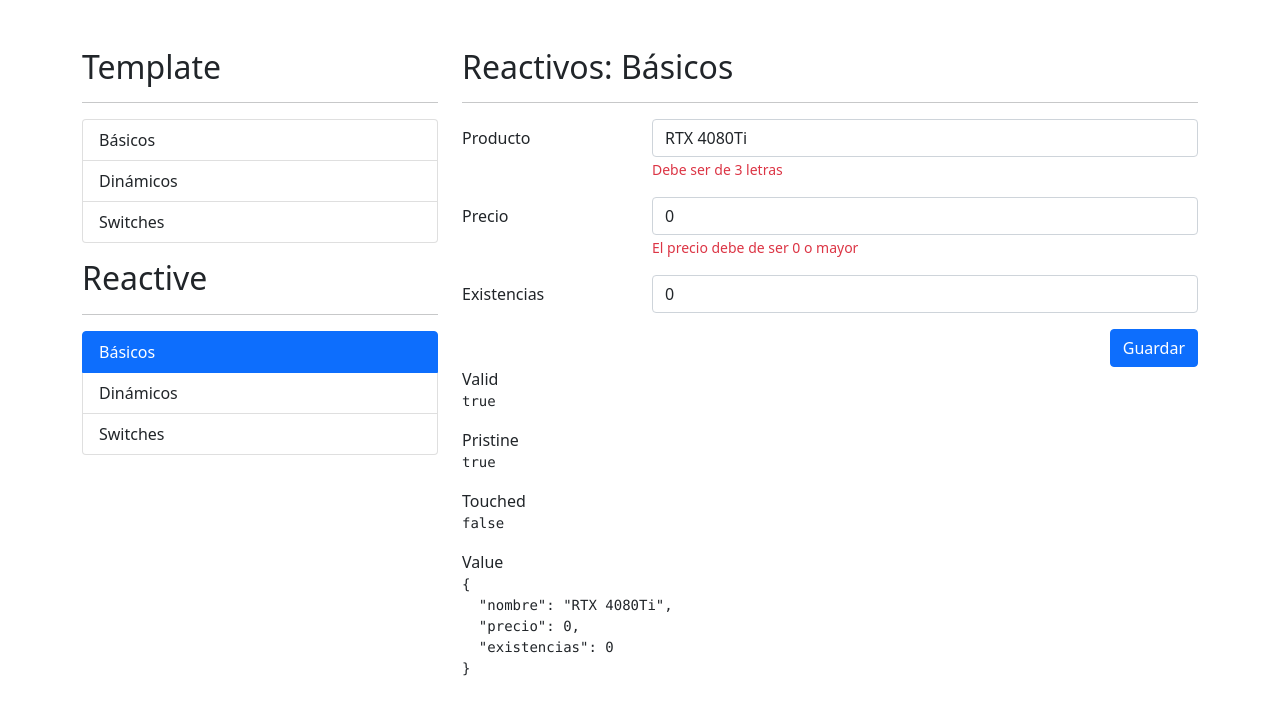
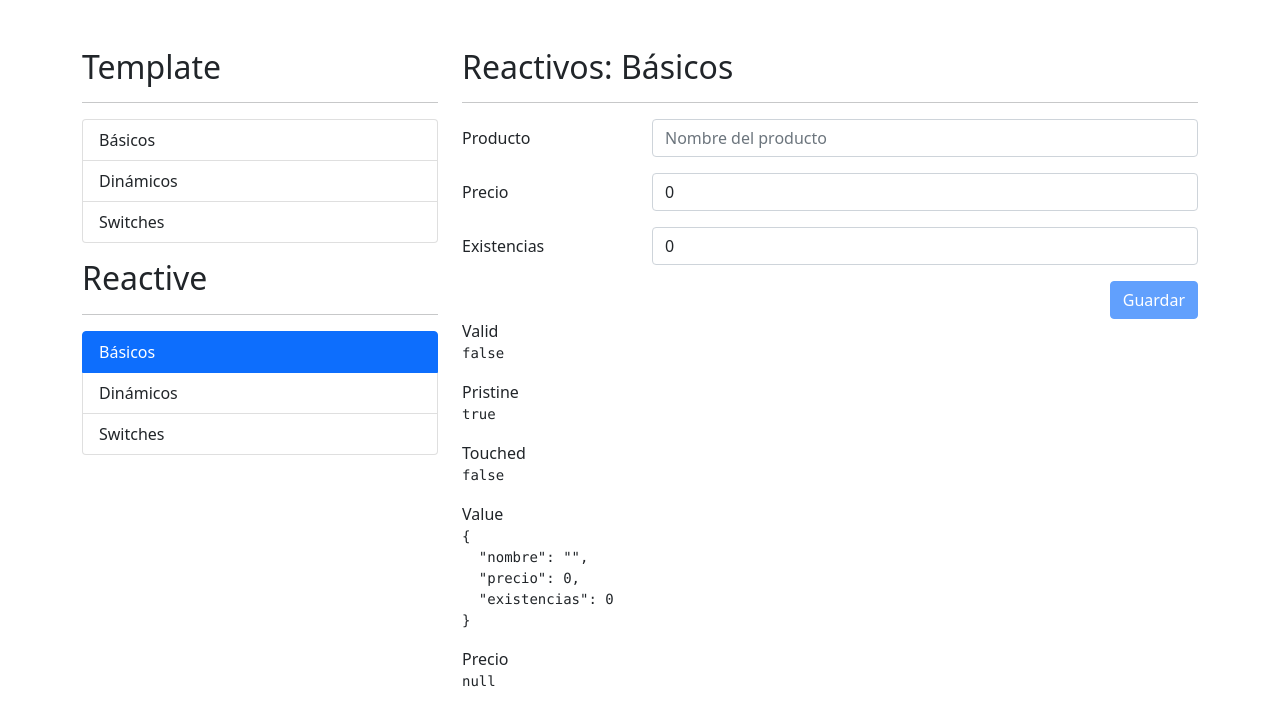
Before and after one commit to JoharryJC/06-formulariosApp, an Angular app: page /reactive/basicos in a window 1280 px wide. Shown: the top 726 px of the page. Built offline with nearby package versions, Linux system fonts and the light colour scheme.

Commit message:
display error messages

```diff
--- a/src/app/reactive/basicos/basicos.component.html
+++ b/src/app/reactive/basicos/basicos.component.html
@@ -4,7 +4,10 @@
 <div class="row">
     <div class="col">
         <!-- (ngSubmit)="guardar(miFormulario)"  -->
-        <form autocomplete="off" [formGroup]="miFormulario" >
+        <form
+                autocomplete="off"
+                [formGroup]="miFormulario"
+        >
             <!-- Campo de Producto -->
             <div class="mb-3 row">
                 <label class="col-sm-3 col-form-label">Producto</label>
@@ -17,7 +20,9 @@
                             placeholder="Nombre del producto"
                             >
 
-                    <span class="form-text text-danger">
+                    <span class="form-text text-danger"
+                          *ngIf="campoEsValido('nombre')"
+                    >
                         Debe ser de 3 letras
                     </span>
                 </div>
@@ -32,7 +37,9 @@
                             formControlName="precio"
                             placeholder="Precio del producto"
                             >
-                    <span class="form-text text-danger">
+                    <span   class="form-text text-danger"
+                            *ngIf="campoEsValido('precio')"
+                    >
                         El precio debe de ser 0 o mayor
                     </span>
                 </div>
@@ -47,13 +54,19 @@
                             formControlName="existencias"
                             placeholder="Existencias del producto"
                             >
+                    <span   class="form-text text-danger"
+                            *ngIf="campoEsValido('existencias')"
+                    >
+                        Las existencias debe de ser 0 o mayor
+                    </span>
                 </div>
             </div>
 
             <div class="row">
                 <div class="col">
                     <button type="submit"
-                            class="btn btn-primary float-end">
+                            class="btn btn-primary float-end"
+                            [disabled]="miFormulario.invalid">
                         Guardar
                     </button>
                 </div>
@@ -79,6 +92,9 @@
         <span>Value</span>
         <pre>{{ miFormulario.value | json }}</pre>
 
+        <span>Precio</span>
+        <pre>{{ miFormulario.controls['precio'].errors | json }}</pre>
+
 
     </div>
 </div>
--- a/src/app/reactive/basicos/basicos.component.ts
+++ b/src/app/reactive/basicos/basicos.component.ts
@@ -23,7 +23,7 @@
   */
 
   miFormulario: FormGroup = this.fb.group({
-    nombre: ['RTX 4080Ti', [Validators.required, Validators.minLength(3)] ],
+    nombre: ['', [Validators.required, Validators.minLength(3)] ],
     precio: [0, [Validators.required, Validators.min(0)] ],
     existencias: [0, [Validators.required, Validators.min(0)] ]
   });
@@ -31,6 +31,10 @@
 
   constructor(private fb: FormBuilder) { }
 
+  campoEsValido(campo: string ) {
+      return  this.miFormulario.controls[campo].errors &&
+              this.miFormulario.controls[campo].touched;
+  }
 
 
 }
```
